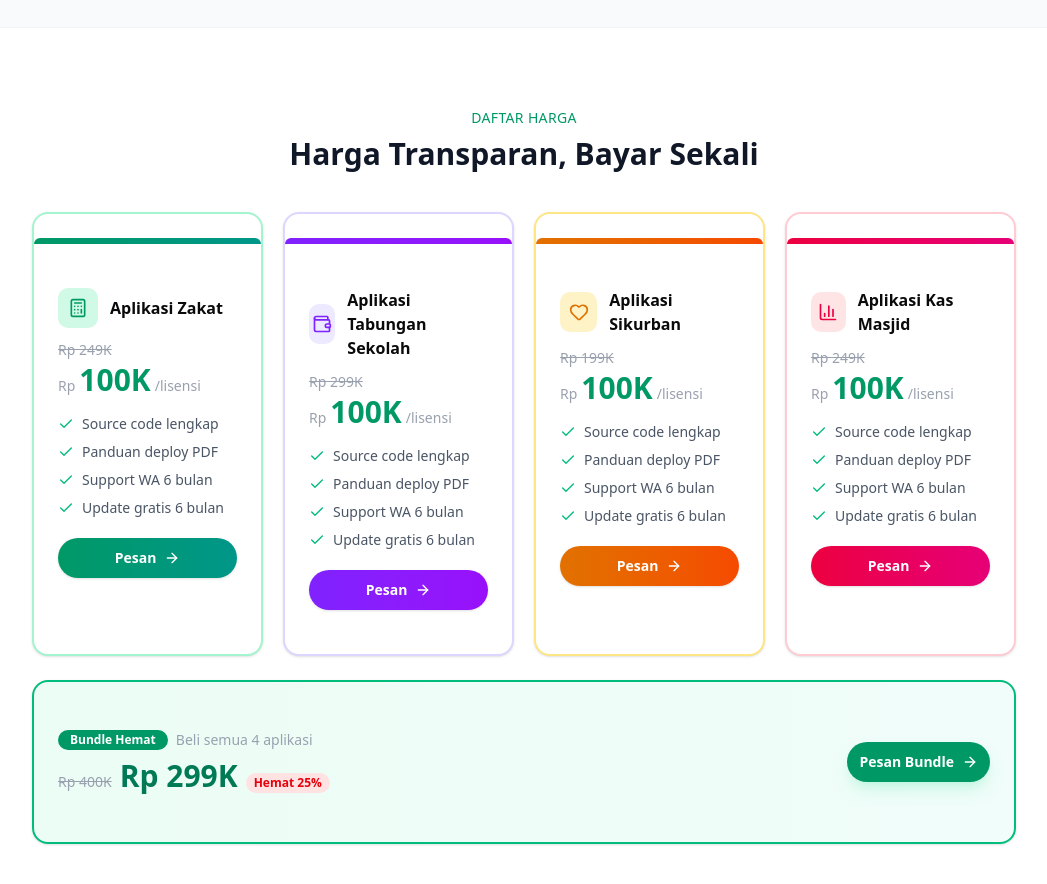
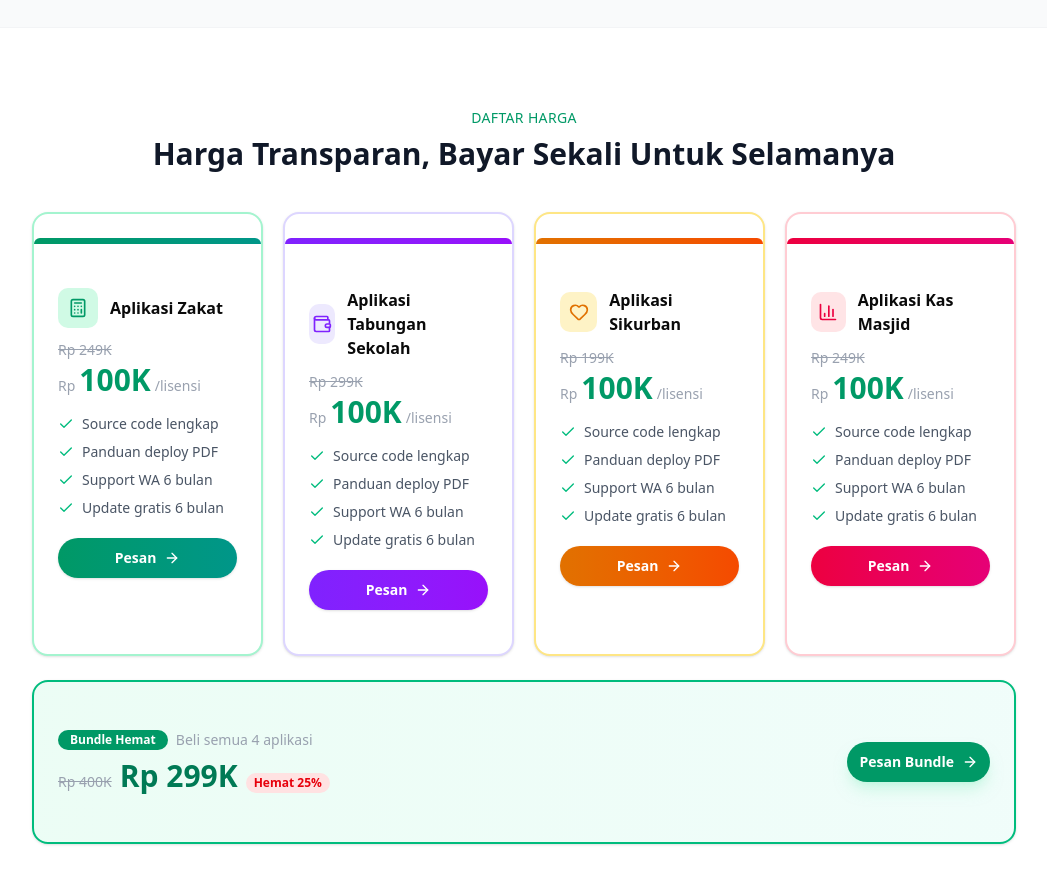
Before and after one commit to dankhamdan/akademidigital, a Next.js app: page / in a window 1280 px wide. Shown: the part 2440-3324 px from the top of the page, without its empty margins (116-1163 px from the left). Built offline with nearby package versions, Linux system fonts and the light colour scheme.

Commit message:
Update page.tsx

```diff
--- a/src/app/page.tsx
+++ b/src/app/page.tsx
@@ -509,7 +509,7 @@ export default function Home() {
         <div className="mx-auto max-w-5xl px-5">
           <div className="text-center mb-10">
             <p className="text-sm font-medium text-emerald-600 uppercase tracking-wide">Daftar Harga</p>
-            <h2 className="mt-2 text-2xl font-bold md:text-3xl">Harga Transparan, Bayar Sekali</h2>
+            <h2 className="mt-2 text-2xl font-bold md:text-3xl">Harga Transparan, Bayar Sekali Untuk Selamanya</h2>
           </div>
 
           <motion.div
```
